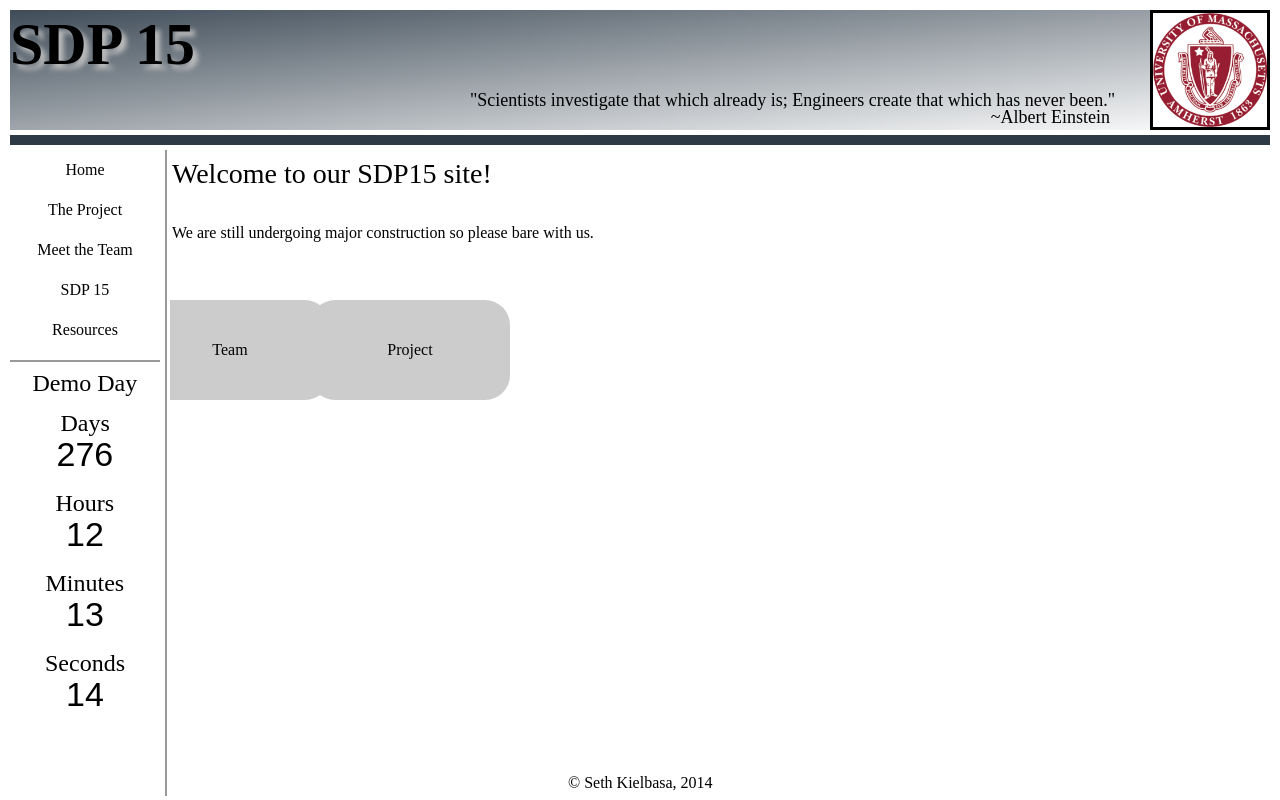
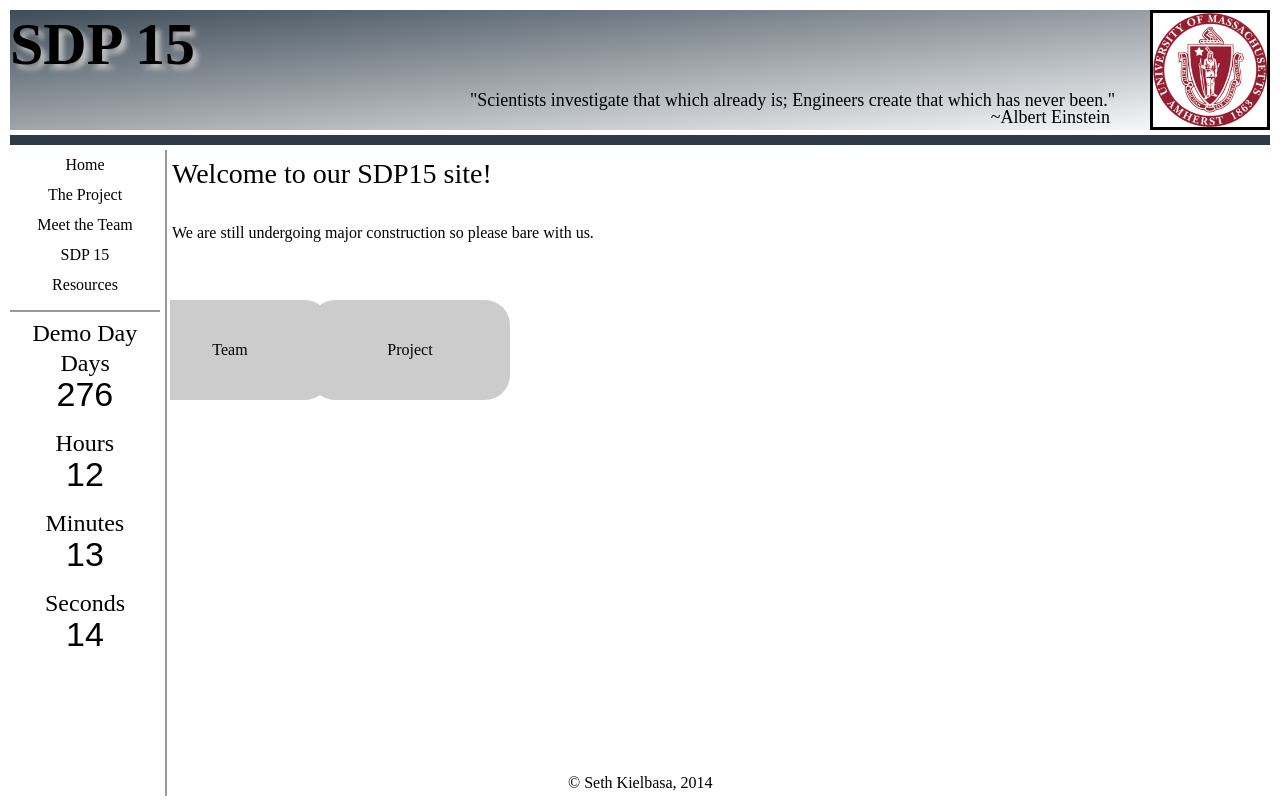
Before and after one commit to sethkielbasa/sdpSite, a plain HTML site: page index.html in a window 1280 px wide. Drawn offline with nearby package versions, Linux system fonts and the light colour scheme.

Commit message:
Version 2 Updates

```diff
--- a/css/index.css
+++ b/css/index.css
@@ -68,18 +68,18 @@ background-color: #999999;
 width:150px;
 height:2px;
 position:fixed;
-top:360px;
+top:310px;
 left:10px;
 }
 
 
 .nav-menus{
 background-color:white;
-height: 40px;
+height: 30px;
 width: 150px;
 float:left;
 color:black;
-line-height:40px;
+line-height:30px;
 }
 
 .option-menus{
@@ -93,7 +93,7 @@ border-width:3px;
 top:195px;
 left:160px;
 color:black;
-line-height:40px;
+line-height:30px;
 }
 
 .gradient{
@@ -109,45 +109,45 @@ text-align:center;
 
 
 #countdownHeader{
-top:220px;
+top:170px;
 }
 
 #days{
-top:260px;
+top:200px;
 }
 
 #hours{
-top:340px;
+top:280px;
 }
 
 #minutes{
-top:420px;
+top:360px;
 }
 
 #seconds{
-top:500px;
+top:440px;
 }
 
 #daysNumber{
-top:285px;
+top:225px;
 font-size:34px;
 font-family: Copperplate, "Copperplate Gothic Light", fantasy;
 }
 
 #hoursNumber{
-top:365px;
+top:305px;
 font-size:34px;
 font-family: Copperplate, "Copperplate Gothic Light", fantasy;
 }
 
 #minutesNumber{
-top:445px;
+top:385px;
 font-size:34px;
 font-family: Copperplate, "Copperplate Gothic Light", fantasy;
 }
 
 #secondsNumber{
-top:525px;
+top:465px;
 font-size:34px;
 font-family: Copperplate, "Copperplate Gothic Light", fantasy;
 }
--- a/java/adjustSize.js
+++ b/java/adjustSize.js
@@ -16,9 +16,9 @@ function adjustSize(){
 	document.getElementById("navigationBar").style.width = (w -20)+"px";
 	document.getElementById("navSpace").style.width = (((w-20) - (150*5))/2)+"px";
 
-	document.getElementsByClassName("option-menus")[1].style.top = 190+"px";
-	document.getElementsByClassName("option-menus")[2].style.top = 230+"px";
-	document.getElementsByClassName("option-menus")[4].style.top = 310+"px";
+	document.getElementsByClassName("option-menus")[1].style.top = 180+"px";
+	document.getElementsByClassName("option-menus")[2].style.top = 210+"px";
+	document.getElementsByClassName("option-menus")[4].style.top = 270+"px";
 
 
 
--- a/java/menu.js
+++ b/java/menu.js
@@ -111,7 +111,7 @@ $(document).ready(function(){
 $(document).ready(function(){
   $("#option2").mouseenter(function(){
 	$("#option2Menu").show();
-	$("#option2Menu").css("height", '160px');
+	$("#option2Menu").css("height", '120px');
   });
 	$("#option2").hover(function(){
 		$(this).css("background-color","#DDDDDD");
@@ -138,7 +138,7 @@ $(document).ready(function(){
 $(document).ready(function(){
   $("#option3").mouseenter(function(){
 	$("#option3Menu").show();
-	$("#option3Menu").css("height", '160px');
+	$("#option3Menu").css("height", '120px');
   });
 	$("#option3").hover(function(){
 		$(this).css("background-color","#DDDDDD");
@@ -165,7 +165,7 @@ $(document).ready(function(){
 $(document).ready(function(){
   $("#option5").mouseenter(function(){
 	$("#option5Menu").show();
-	$("#option5Menu").css("height", '40px');
+	$("#option5Menu").css("height", '30px');
   });
 	$("#option5").hover(function(){
 		$(this).css("background-color","#DDDDDD");
```
